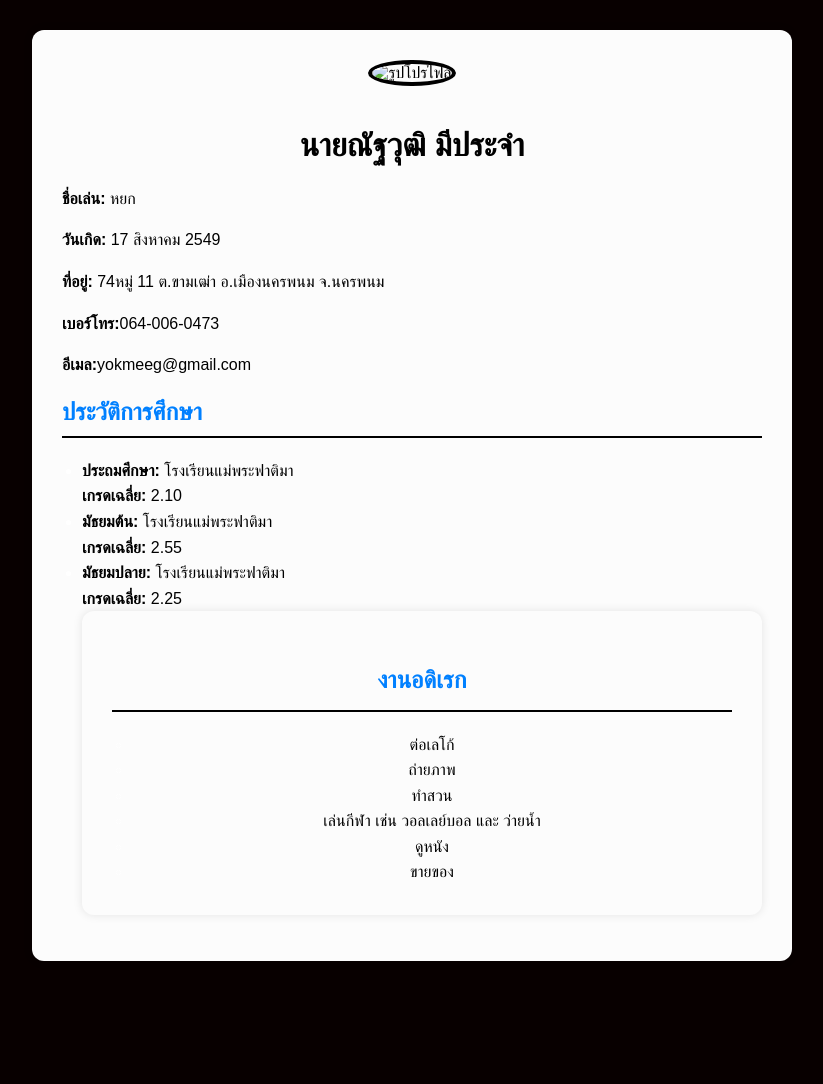
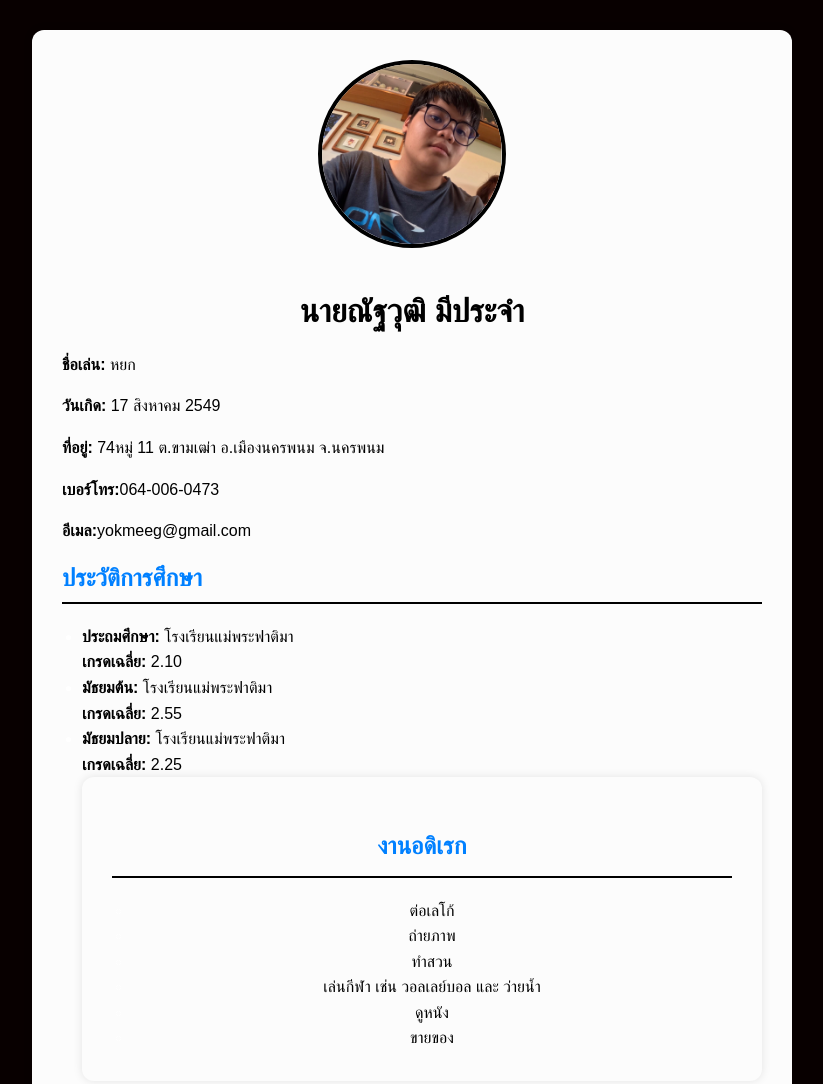
Before and after one commit to 683070310274-source/yok, a plain HTML site: page index.html in a window 1280 px wide. Shown: the top 1084 px of the page, without its empty margins (228-1051 px from the left). Before the commit the page ends 991 px from the top, so only its background shows below. Drawn offline with Linux system fonts and the light colour scheme.

Commit message:
Update index.html

```diff
--- a/index.html
+++ b/index.html
@@ -58,7 +58,7 @@
 
     <div class="container">
         <!-- รูปโปรไฟล์ -->
-        <img class="profile-img" src="nattavuit.jpg.jpg" alt="รูปโปรไฟล์">
+        <img class="profile-img" src="nattavuit.jpg" alt="รูปโปรไฟล์">
 
         <!-- ชื่อ -->
         <h1>นายณัฐวุฒิ มีประจำ</h1>
```
